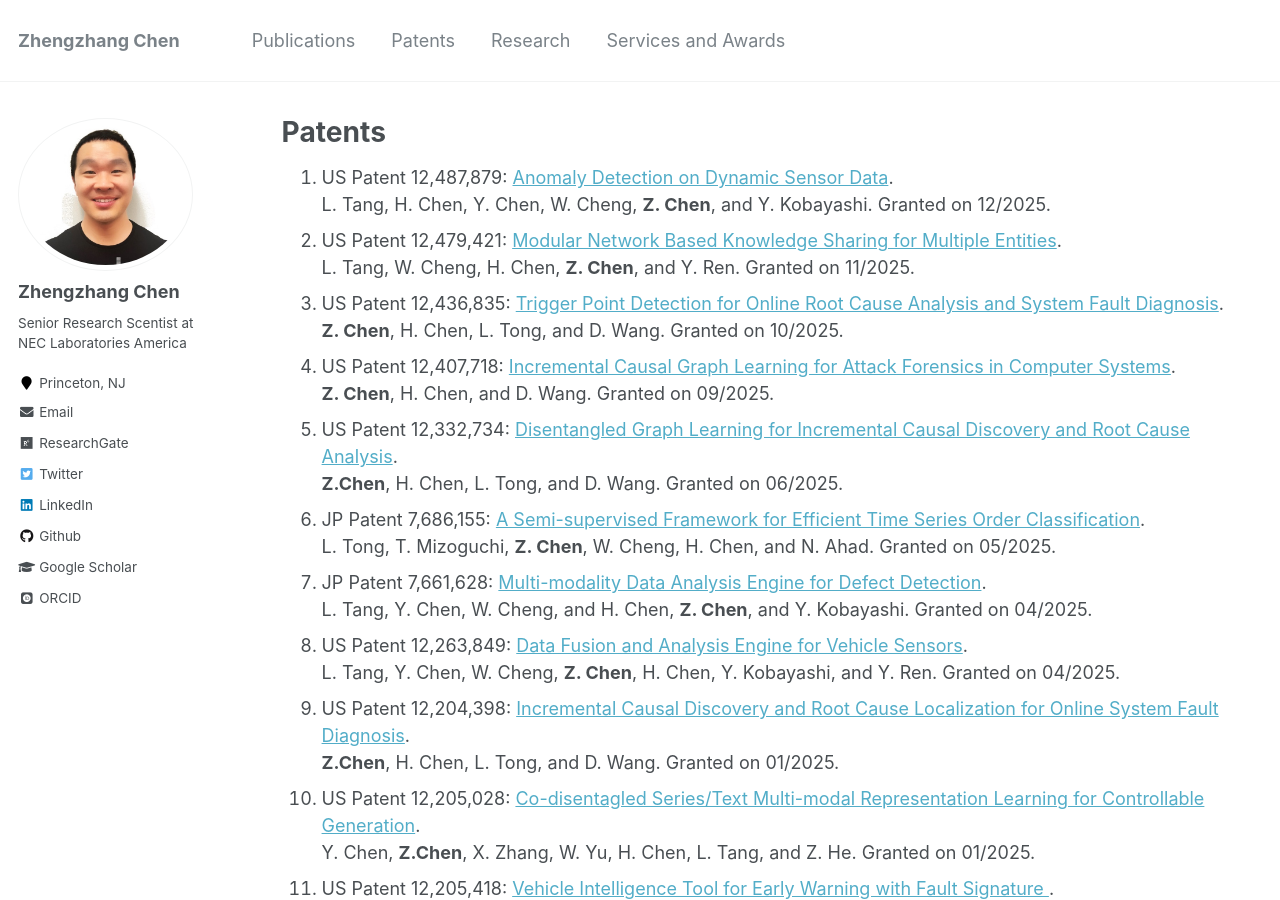
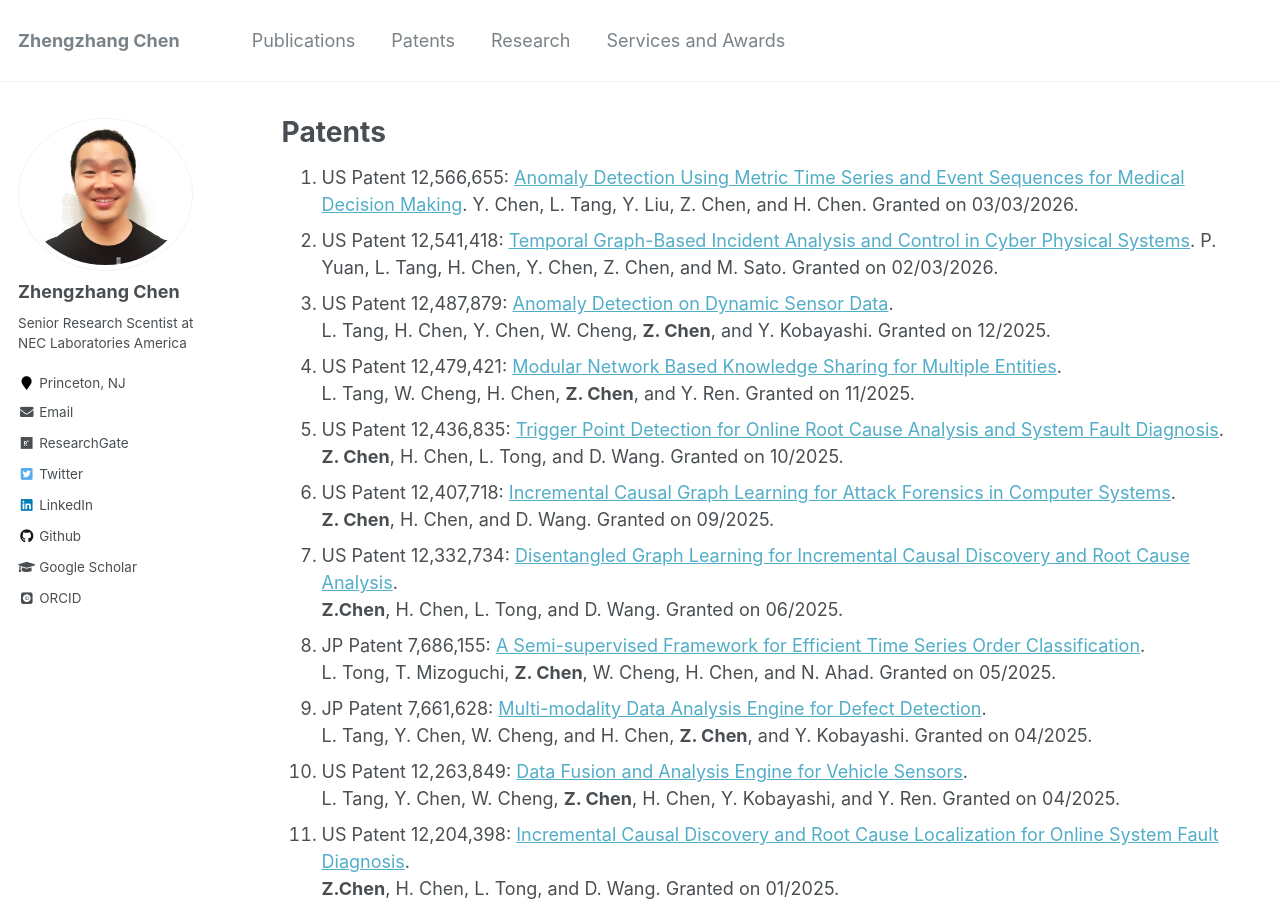
Before and after one commit to zhengzhangchen/zhengzhangchen.github.io, a Jekyll site: the page built from _pages/patents.md, in a window 1280 px wide and 900 px high. Built offline with Jekyll 4.4.1, drawn with Linux system fonts in a browser that asks for light colours; some web fonts are replaced.

Commit message:
Update patents.md

```diff
--- a/_pages/patents.md
+++ b/_pages/patents.md
@@ -7,6 +7,10 @@ author_profile: true
 
 <meta name="description" content="Welcome :). Explore Zhengzhang Chen's granted patents on AI and machine learning. Connect and learn more about my journey. ">
 
+1. US Patent 12,566,655: <a href="https://patents.google.com/patent/US20240134736A1/en" target="_blank" rel="nofollow">Anomaly Detection Using Metric Time Series and Event Sequences for Medical Decision Making</a>.
+Y. Chen, L. Tang, Y. Liu, Z. Chen, and H. Chen. Granted on 03/03/2026.
+2. US Patent 12,541,418: <a href="https://patents.google.com/patent/US12541418B2/en?oq=Patent+%2312%2c541%2c418" target="_blank" rel="nofollow">Temporal Graph-Based Incident Analysis and Control in Cyber Physical Systems</a>.
+P. Yuan, L. Tang, H. Chen, Y. Chen, Z. Chen, and M. Sato. Granted on 02/03/2026.
 1. US Patent 12,487,879: <a href="https://patents.google.com/patent/US12487879B2/en" target="_blank" rel="nofollow"> Anomaly Detection on Dynamic Sensor Data</a>. <br> L. Tang, H. Chen, Y. Chen, W. Cheng, <strong>Z. Chen</strong>, and Y. Kobayashi. Granted on 12/2025.
 1. US Patent 12,479,421: <a href="https://patents.google.com/patent/US12479421B2/en" target="_blank" rel="nofollow"> Modular Network Based Knowledge Sharing for Multiple Entities</a>. <br> L. Tang, W. Cheng, H. Chen, <strong>Z. Chen</strong>, and Y. Ren. Granted on 11/2025.
 6. US Patent 12,436,835: <a href="https://patents.google.com/patent/US12436835B2/en" target="_blank" rel="nofollow"> Trigger Point Detection for Online Root Cause Analysis and System Fault Diagnosis</a>. <br> <strong>Z. Chen</strong>, H. Chen, L. Tong, and D. Wang. Granted on 10/2025.
```
